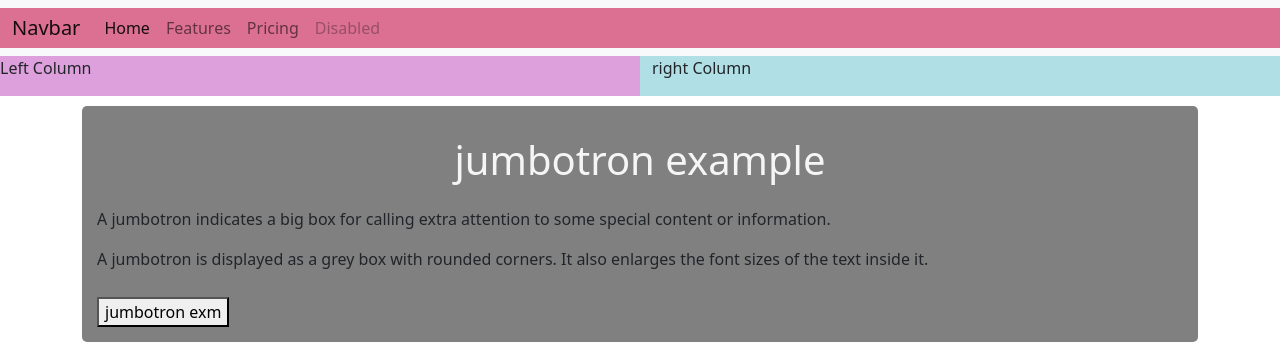
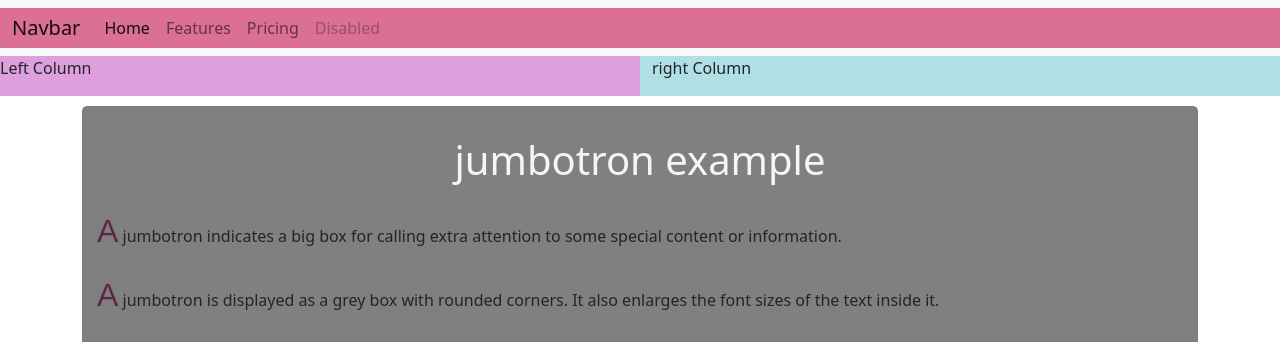
Before and after one commit to abebaye/collab-practice2, a plain HTML site: page index.html in a window 1280 px wide. Shown: the top 342 px of the page. Drawn offline with nearby package versions, Linux system fonts and the light colour scheme.

```diff
--- a/css/style.css
+++ b/css/style.css
@@ -26,3 +26,8 @@
 .button{
     margin-top: 10px;
 }
+.para::first-letter {
+    font-size: 200%;
+    color: #5e264b;
+    font-family: fantasy;
+  }
--- a/index.html
+++ b/index.html
@@ -46,8 +46,8 @@
 <div class="container">
   <div class="jumbotron">
     <h1 class="jumb-exm">jumbotron example</h1>
-    <p>A jumbotron indicates a big box for calling extra attention to some special content or information.</p>
-    <p>A jumbotron is displayed as a grey box with rounded corners. It also enlarges the font sizes of the text inside
+    <p class="para">A jumbotron indicates a big box for calling extra attention to some special content or information.</p>
+    <p class="para">A jumbotron is displayed as a grey box with rounded corners. It also enlarges the font sizes of the text inside
       it.</p>
       <button class="button">jumbotron exm</button>
   </div>
```
